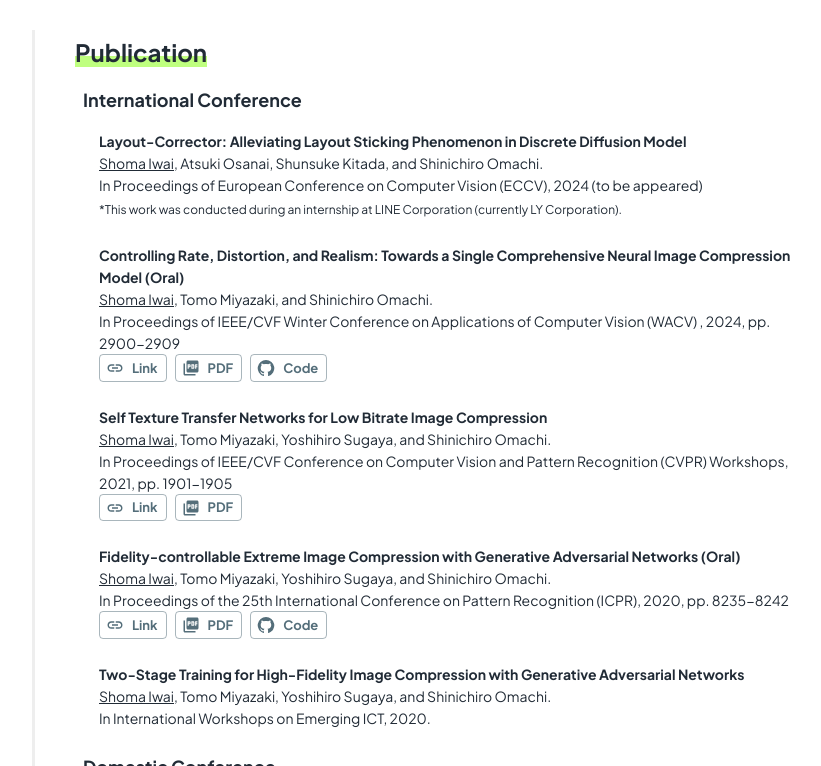
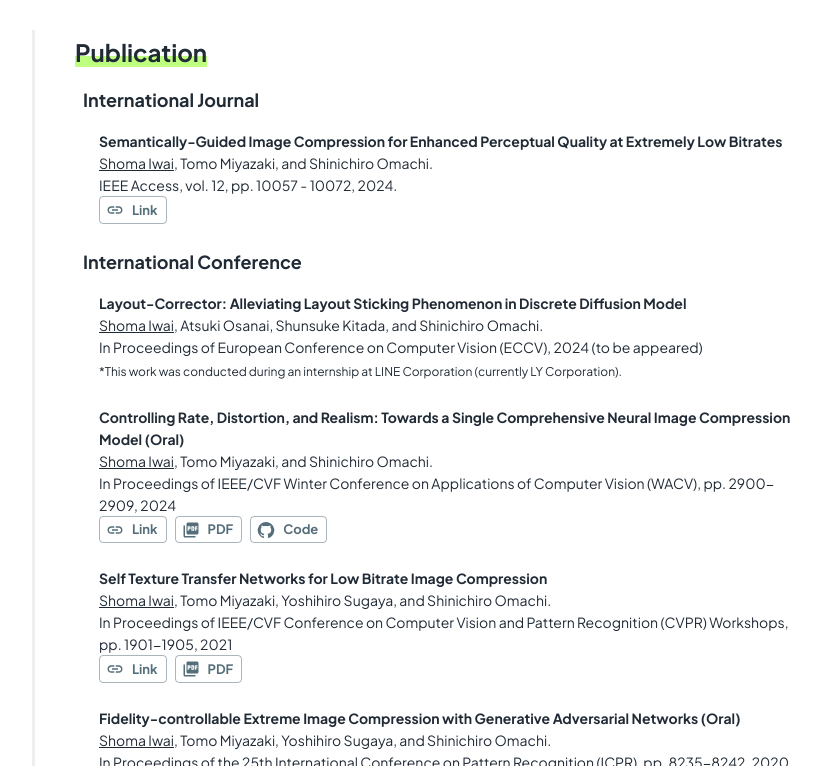
Before and after one commit to iwa-shi/iwa-shi.github.io, a React (Create React App) app: page / in a window 1280 px wide. Shown: the part 894-1660 px from the top of the page, without its empty margins (198-1019 px from the left). Built offline with nearby package versions, Linux system fonts and the light colour scheme.

Commit message:
add IEEE Access

```diff
--- a/src/components/publication.js
+++ b/src/components/publication.js
@@ -70,6 +70,15 @@ const PublicationArea = () => {
         <Paper sx={{px: 5, py: 0.5}} className='left-border'>
             <SectionTitle title="Publication" />
             <Box sx={{m: 1}}>
+                <Box sx={{ my: 2 }}>
+                    <Typography variant='h6'>International Journal</Typography>
+                    <PaperBox
+                        paperTitle="Semantically-Guided Image Compression for Enhanced Perceptual Quality at Extremely Low Bitrates"
+                        authors="<u>Shoma Iwai</u>, Tomo Miyazaki, and Shinichiro Omachi."
+                        others="IEEE Access, vol. 12, pp. 10057 - 10072, 2024."
+                        link='https://ieeexplore.ieee.org/document/10601636'
+                    />
+                </Box>
                 {/* 国際会議 */}
                 <Box sx={{ my: 2 }}>
                     <Typography variant='h6'>International Conference</Typography>
@@ -82,7 +91,7 @@ const PublicationArea = () => {
                     <PaperBox
                         paperTitle="Controlling Rate, Distortion, and Realism: Towards a Single Comprehensive Neural Image Compression Model (Oral)"
                         authors="<u>Shoma Iwai</u>, Tomo Miyazaki, and Shinichiro Omachi."
-                        others="In Proceedings of IEEE/CVF Winter Conference on Applications of Computer Vision (WACV) , 2024, pp. 2900-2909"
+                        others="In Proceedings of IEEE/CVF Winter Conference on Applications of Computer Vision (WACV), pp. 2900-2909, 2024"
                         link='https://openaccess.thecvf.com/content/WACV2024/html/Iwai_Controlling_Rate_Distortion_and_Realism_Towards_a_Single_Comprehensive_Neural_WACV_2024_paper.html'
                         codeLink='https://github.com/iwa-shi/CRDR'
                         pdfLink='https://openaccess.thecvf.com/content/WACV2024/papers/Iwai_Controlling_Rate_Distortion_and_Realism_Towards_a_Single_Comprehensive_Neural_WACV_2024_paper.pdf'
@@ -90,14 +99,14 @@ const PublicationArea = () => {
                     <PaperBox
                         paperTitle="Self Texture Transfer Networks for Low Bitrate Image Compression"
                         authors="<u>Shoma Iwai</u>, Tomo Miyazaki, Yoshihiro Sugaya, and Shinichiro Omachi."
-                        others="In Proceedings of IEEE/CVF Conference on Computer Vision and Pattern Recognition (CVPR) Workshops, 2021, pp. 1901-1905"
+                        others="In Proceedings of IEEE/CVF Conference on Computer Vision and Pattern Recognition (CVPR) Workshops, pp. 1901-1905, 2021"
                         link='https://openaccess.thecvf.com/content/CVPR2021W/CLIC/html/Iwai_Self_Texture_Transfer_Networks_for_Low_Bitrate_Image_Compression_CVPRW_2021_paper.html'
                         pdfLink='https://openaccess.thecvf.com/content/CVPR2021W/CLIC/papers/Iwai_Self_Texture_Transfer_Networks_for_Low_Bitrate_Image_Compression_CVPRW_2021_paper.pdf'
                     />
                     <PaperBox
                         paperTitle="Fidelity-controllable Extreme Image Compression with Generative Adversarial Networks (Oral)"
                         authors="<u>Shoma Iwai</u>, Tomo Miyazaki, Yoshihiro Sugaya, and Shinichiro Omachi."
-                        others="In Proceedings of the 25th International Conference on Pattern Recognition (ICPR), 2020, pp. 8235-8242"
+                        others="In Proceedings of the 25th International Conference on Pattern Recognition (ICPR), pp. 8235-8242, 2020"
                         link='https://arxiv.org/abs/2008.10314'
                         codeLink='https://github.com/iwa-shi/fidelity_controllable_compression'
                         pdfLink='https://arxiv.org/pdf/2008.10314.pdf'
```
